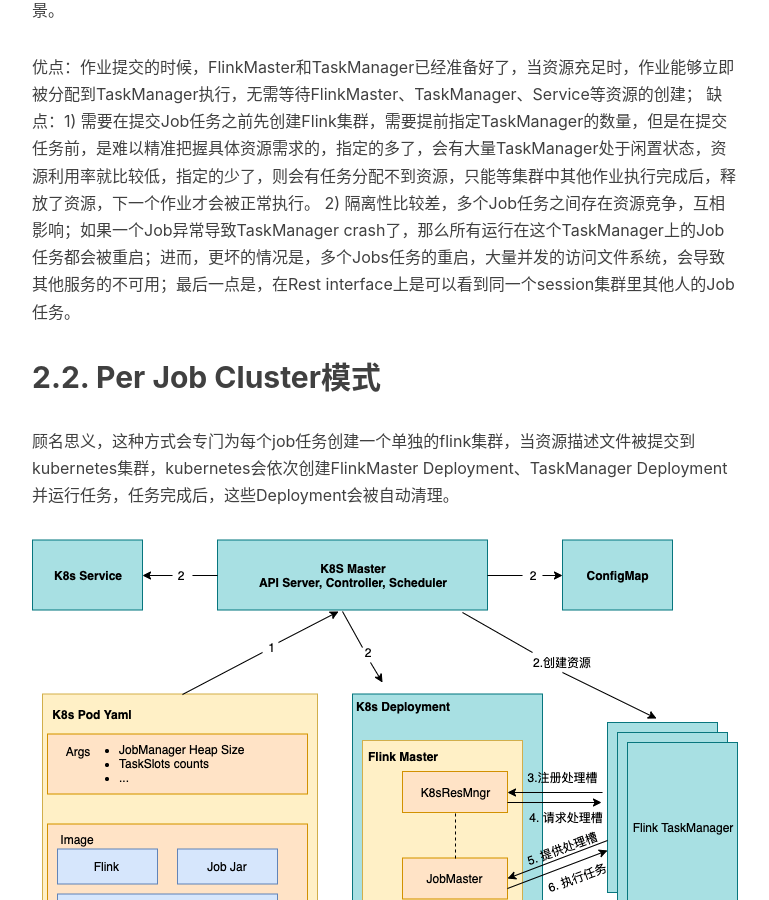
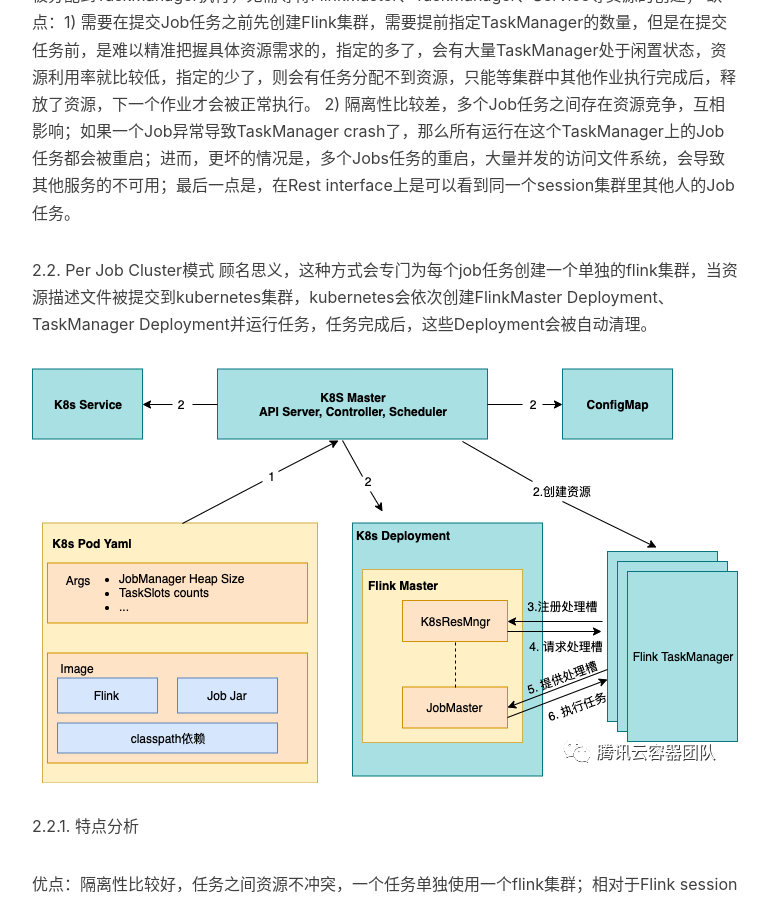
Before and after one commit to kinderyj/kinderyj.github.io, a Jekyll site: the page built from _posts/2020-08-21-Flink在Kubernetes上的运行模式分.md, in a window 1280 px wide and 900 px high, scrolled down 3275 px. Shown: the whole window, without its empty margins (233-1002 px from the left). Built offline with Jekyll 4.4.1, drawn with Linux system fonts in a browser that asks for light colours; nearby versions of some CDN libraries; our own code applies the rules of GitHub Pages for plain Markdown files; comment, search, counter and statistics services are not loaded; some of the changed text lies outside the part shown.

```diff
--- a/_posts/2020-08-21-Flink在Kubernetes上的运行模式分.md
+++ b/_posts/2020-08-21-Flink在Kubernetes上的运行模式分.md
@@ -1,4 +1,4 @@
-# 1. 前言
+ 1. 前言
 
 Apache Flink是一个分布式流处理引擎，它提供了丰富且易用的API来处理有状态的流处理应用，并且在支持容错的前提下，高效、大规模的运行此类应用。通过支持事件时间(event-time)、计算状态(state)以及恰好一次(exactly-once)的容错保证，Flink迅速被很多公司采纳，成为了新一代的流计算处理引擎。2020年2月11日，社区发布了Flink 1.10.0版本, 该版本对性能和稳定性做了很大的提升，同时引入了native Kubernetes的特性。对于Flink的下一个稳定版本，社区在2020年4月底冻结新特性的合入，预计在2020年5-6月会推出Flink1.11，该版本重点关注新特性的合入（如FLIP-105，FLIP-115，FLIP-27等）与内核运行时的功能增强，以扩展Flink的使用场景和应对更复杂的应用逻辑。。
 
@@ -10,13 +10,13 @@ Kubernetes项目源自Google内部Borg项目，基于Borg多年来的优秀实
 
 2）Kubernetes优势：为在线业务提供了更好的发布、管理机制，并保证其稳定运行，同时Kubernetes具有很好的生态优势，能很方便的和各种运维工具集成，如prometheus监控，主流的日志采集工具等；同时K8S在资源弹性方面提供了很好的扩缩容机制，很大程度上提高了资源利用率。
 
-## 1.2. Flink on Kubernetes的发展历史
+1.2. Flink on Kubernetes的发展历史
 
 在Flink的早期发行版1.2中，已经引入了Flink Session集群模式，用户得以将Flink集群部署在Kubernetes集群之上。随着Flink的逐渐普及，越来越多的Flink任务被提交在用户的集群中，用户发现在session模式下，任务之间会互相影响，隔离性比较差，因此在Flink 1.6版本中，推出了Per Job模式，单个任务独占一个Flink集群，很大的程度上提高了任务的稳定性。在满足了稳定性之后，用户觉得这两种模式，没有做到资源按需创建，往往需要凭用户经验来事先指定Flink集群的规格，在这样的背景之下，native session模式应用而生，在Flink 1.10版本进入Beta阶段，我们增加了native per job模式，在资源按需申请的基础上，提高了应用之间的隔离性。
 
 本文根据Flink在Kubernetes集群上的运行模式的趋势，依次分析了这些模式的特点，并在最后介绍了flink operator方案及其优势。
 
-# 2. Flink运行模式
+2. Flink运行模式
 
 本文首先分析了Apache Flink 1.10在kubernetes集群上已经GA（生产可用）的两种部署模式，然后分析了处于Beta版本的native session部署模式和即将在Flink1.11发布的native per-job部署模式，最后根据这些部署模式的利弊，介绍了当前比较native kubernetes的部署方式，flink-operator。我们正在使用的Flink版本已经很好的支持了native session和native per-job两种模式，在flink-operator中，我们也对这两种模式也做了支持。接下来将按照以下顺序分析了Flink的运行模式，读者可以结合自身的业务场景，考量适合的Flink运行模式。
 
@@ -30,9 +30,9 @@ Flink native per-job模式
 ![](http://yujunwang.top/img/in-post/flinkmode1.png)
 
 
-## 2.1. Session Cluster模式
+2.1. Session Cluster模式
 
-### 2.1.1. 原理简介
+2.1.1. 原理简介
 
 Session模式下，Flink集群处于长期运行状态，当集群的Master组件接收到客户端提交的任务后，对任务进行分析并处理。用户将Flink集群的资源描述文件提交到Kubernetes之后，Flink集群的FlinkMaster和TaskManager会被创建出来，如下图所示，TaskManager启动后会向ResourceManager模块注册，这时Flink Session集群已经准备就绪。当用户通过Flink Clint端提交了Job任务时，Dispatcher收到该任务请求，将请求转发给JobManager，由JobManager将任务分配给具体的TaskManager。
 
@@ -40,21 +40,21 @@ Session模式下，Flink集群处于长期运行状态，当集群的Master组
 
 ![](http://yujunwang.top/img/in-post/flinkmode2.png)
 
-### 2.1.2. 特点分析
+2.1.2. 特点分析
 
 这种类型的Flink集群，FlinkMaster和TaskManager是以Kubernetes deployment的形式长期运行在Kubernetes集群中。在提交作业之前，必须先创建好Flink session集群。多个任务可以同时运行在同一个集群内，任务之间共享K8sResourceManager、Dispatcher，但是JobManager是单独的。这种方式比较适合运行短时作业、即席查询、任务提交频繁、或者对任务启动时长比较敏感的场景。
 
 优点：作业提交的时候，FlinkMaster和TaskManager已经准备好了，当资源充足时，作业能够立即被分配到TaskManager执行，无需等待FlinkMaster、TaskManager、Service等资源的创建；
 缺点：1) 需要在提交Job任务之前先创建Flink集群，需要提前指定TaskManager的数量，但是在提交任务前，是难以精准把握具体资源需求的，指定的多了，会有大量TaskManager处于闲置状态，资源利用率就比较低，指定的少了，则会有任务分配不到资源，只能等集群中其他作业执行完成后，释放了资源，下一个作业才会被正常执行。 2) 隔离性比较差，多个Job任务之间存在资源竞争，互相影响；如果一个Job异常导致TaskManager crash了，那么所有运行在这个TaskManager上的Job任务都会被重启；进而，更坏的情况是，多个Jobs任务的重启，大量并发的访问文件系统，会导致其他服务的不可用；最后一点是，在Rest interface上是可以看到同一个session集群里其他人的Job任务。
 
-## 2.2.  Per Job Cluster模式
+2.2.  Per Job Cluster模式
 顾名思义，这种方式会专门为每个job任务创建一个单独的flink集群，当资源描述文件被提交到kubernetes集群，kubernetes会依次创建FlinkMaster Deployment、TaskManager Deployment并运行任务，任务完成后，这些Deployment会被自动清理。
 
 
 
 ![](http://yujunwang.top/img/in-post/flinkmode3.png)
 
-### 2.2.1. 特点分析
+2.2.1. 特点分析
 
 优点：隔离性比较好，任务之间资源不冲突，一个任务单独使用一个flink集群；相对于Flink session 集群而且，资源随用随建，任务执行完成后立刻销毁资源，资源利用率会高一些；
 缺点：需要提前指定TaskManager的数量，如果TaskManager指定的少了会导致作业运行失败，指定的多了仍会降低资源利用率；资源是实时创建的，用户的作业在被运行前，需要先等待以下过程，
@@ -66,9 +66,9 @@ Session模式下，Flink集群处于长期运行状态，当集群的Master组
 
 这种模式比较适合对启动时间不敏感、且长时间运行的作业。不适合对任务启动时间比较敏感的场景。
 
-## 2.3.  Native Session Cluster模式
+2.3.  Native Session Cluster模式
 
-### 2.3.1. 原理分析
+2.3.1. 原理分析
 
 
 ![](http://yujunwang.top/img/in-post/flinkmode4.png)
@@ -98,10 +98,10 @@ Session模式下，Flink集群处于长期运行状态，当集群的Master组
 优点：相对于前两种集群而言，taskManager的资源是实时的、按需进行的创建，对资源的利用率更高，所需资源更精准。
 缺点：taskManager是实时创建的，用户的作业真正运行前，与Per Job集群一样，仍需要先等待taskManager的创建，因此对任务启动时间比较敏感的用户，需要进行一定的权衡。
 
-## 2.4. Native Per Job模式
+2.4. Native Per Job模式
 在当前的Apache Flink1.10版本里，Flink native per-job特性尚未发布，预计在后续的Flink1.11版本中提供，我们可以提前一览native per job的特性。
 
-### 2.4.1. 原理分析
+2.4.1. 原理分析
 
 
 ![](http://yujunwang.top/img/in-post/flinkmode5.png)
@@ -114,20 +114,20 @@ Session模式下，Flink集群处于长期运行状态，当集群的Master组
 
 3）作业运行图由Flink Master生成，所以无需通过RestClient上传Jar包（图2步骤3）。
 
-### 2.4.2. 特点分析：
+2.4.2. 特点分析：
 
 native per-job cluster也是任务提交的时候才创建flink集群，不同的是，无需用户指定TaskManager资源的数量，因为同样借助了native的特性，flink直接与kubernetes进行通信并按需申请资源。
 
 优点：资源按需申请，适合一次性任务，任务执行后立即释放资源，保证了资源的利用率；
 缺点：资源是在任务提交后开始创建，同样意味着对于提交任务后对延时比较敏感的场景，需要一定的权衡;
 
-# 3. Flink-operator
+3. Flink-operator
 
-### 3.1.1. 简介
+3.1.1. 简介
 
 分析以上四种部署模式，我们发现，对于Flink集群的使用，往往需要用户自行维护部署脚本，向kubernetes提交各种所需的底层资源描述文件（Flink Master，TaskManager，配置文件，Service）。在session cluster下，如果集群不再使用，还需要用户自行删除这些的资源，因为这类集群的资源使用了Kubernetes的垃圾回收机制owner reference，在删除flink集群的时候，需要通过删除资源的Owner来进行及联删除，这对于不熟悉Kubernetes的Flink用户来说，就显得不是很友好了。而通过Flink-operator，我们可以把Flink集群描述成yaml文件，这样，借助Kubernetes的声明式特性和协调控制器，我们可以直接管理Flink集群及其作业，而无需关注底层资源如Deployment，Service，ConfigMap的创建及维护。当前Flink官方还未给出flink-operator方案，不过GoogleCloudPlatform提供了一种基于kubebuilder构建的flink-operator方案。接下来，将介绍flink-operator的安装方式和对Flink集群的管理示例。
 
-### 3.1.2. Flink-operator原理及优势
+3.1.2. Flink-operator原理及优势
 
 当Fink operator部署至Kubernetes集群后，FlinkCluster资源和Flink Controller被创建。其中FlinkCluster用于描述Flink集群，如JobManager规格、TaskManager和TaskSlot数量等；Flink Controller实时处理针对FlinkCluster资源的CRUD操作，用户可以像管理内置Kubernetes资源一样管理Flink集群。例如，用户通过Yaml文件描述期望的Flink集群并向Kubernetes提交，Flink controller分析用户的yaml，得到FlinkCluster CR，然后调用API server创建底层资源，如Jobmanager service，JobManager deployment，TaskManager deployment
 
@@ -162,7 +162,7 @@ Ingress集成
 Prometheus集成
 通过在Flink集群的yaml文件里指定metric exporter和metric port，可以与kubernetes集群中的Prometheus进行集成。
 
-# 4. 最后
+4. 最后
 
 通过本文，我们了解了 Flink在Kubernetes上运行的不同模式，其中native模式在资源按需申请方面比较突出，借助kubernetes operator，我们可以将Flink集群当成Kubernetes原生的资源一样进行CRUD操作。限于篇幅，本文主要分析了Flink在Kubernetes上的运行模式的区别，后续将会有更多的文章来对Flink在Kubernetes上的最佳实践进行描述，敬请期待。
 
```
